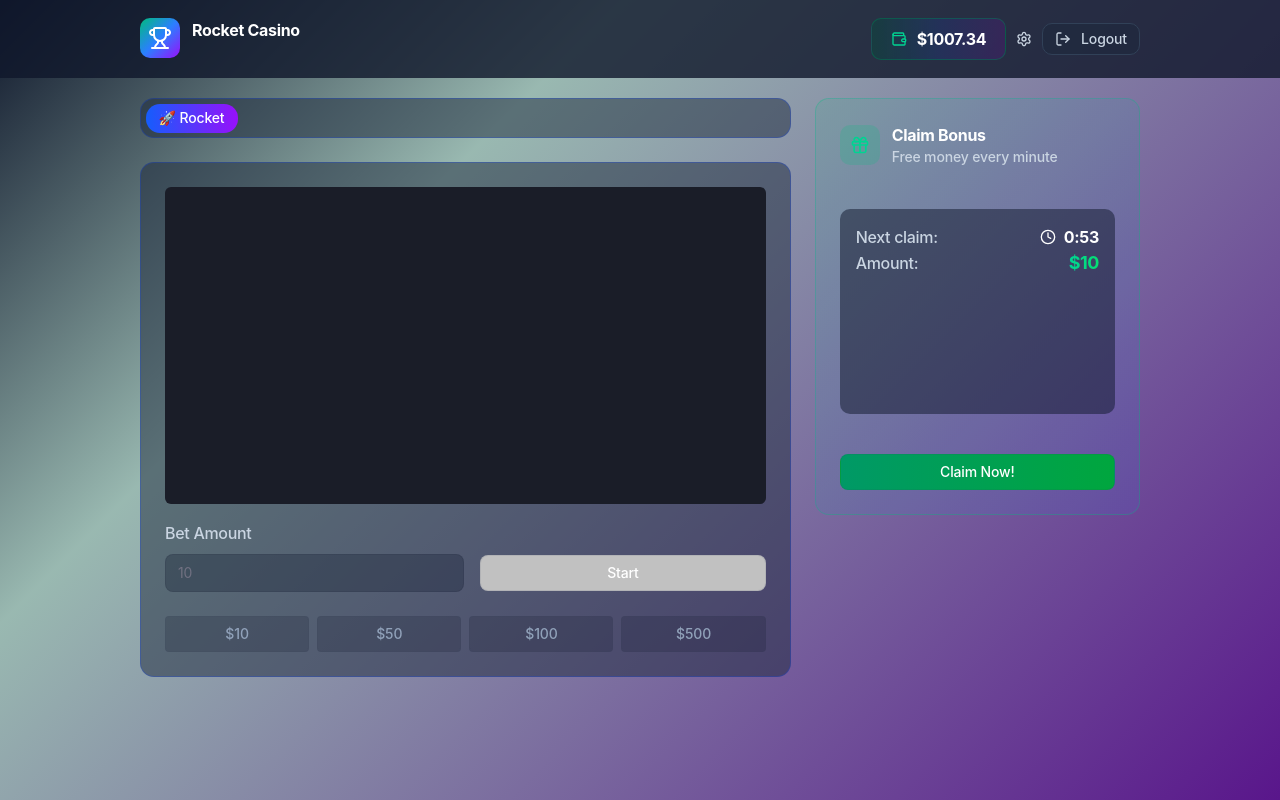
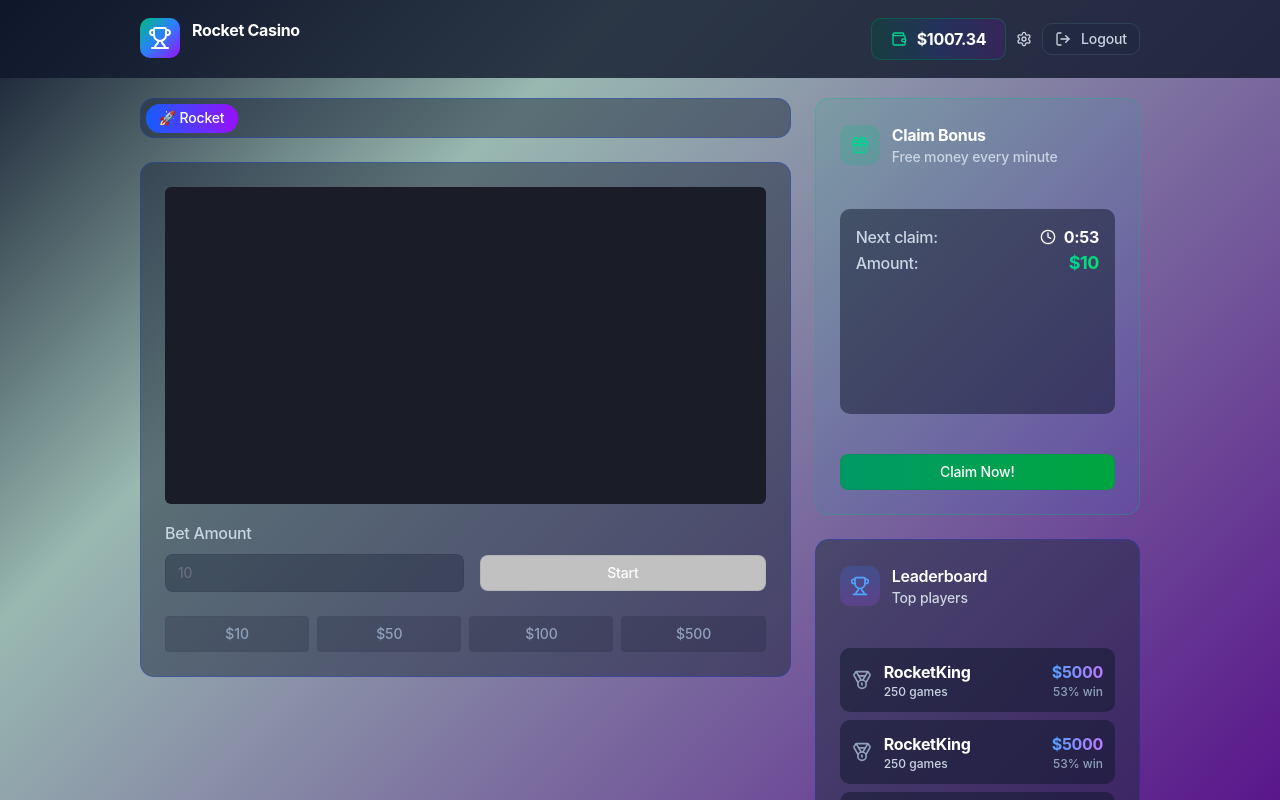
Before and after one commit to Nikiforuk/rocket-casino, a React (Vite) app: page / in a window 1280 px wide. Built offline with nearby package versions, Linux system fonts and the light colour scheme.

Commit message:
added leaderboard

```diff
--- a/src/features/board/components/BonusSystem.module.scss
+++ b/src/features/board/components/BonusSystem.module.scss
@@ -8,6 +8,7 @@
   padding: 24px;
   border: 1px solid var(--emerald-mist);
   background: $gradient-transparent-green-to-blue;
+  margin-bottom: 24px;
 }
 
 .top {
--- /dev/null
+++ b/src/features/board/components/LeaderCard.module.scss
@@ -0,0 +1,56 @@
+@import '../../../shared/styles/variables';
+@import '../../../shared/styles/mixins';
+@import '../../../shared/styles/extends';
+
+.container {
+  @include flex($align: center, $justify: space-between);
+  width: 100%;
+  padding: 12px;
+  border-radius: 10px;
+  background: var(--twilight-veil);
+}
+
+.sumGames {
+  @include flex($align: center);
+  gap: 12px;
+
+  &_icon {
+    width: 20px;
+    height: 20px;
+  }
+
+  &_title {
+    @extend %i-regular-16-lg;
+    font-weight: 700;
+  }
+
+  &_sum {
+    @extend %i-medium-12;
+    color: var(--gray-100);
+  }
+
+  &_position {
+    @extend %i-regular-16-lg;
+    color: var(--gray-400);
+  }
+}
+
+.sumWin {
+  display: grid;
+  justify-items: flex-end;
+
+  &_currency {
+    @extend %i-regular-16-lg;
+    font-weight: 700;
+    background: $gradient-blue-to-pink;
+    background-clip: text;
+    -webkit-background-clip: text;
+    color: transparent;
+    -webkit-text-fill-color: transparent;
+  }
+
+  &_percents {
+    @extend %i-medium-12;
+    color: var(--gray-200);
+  }
+}
--- /dev/null
+++ b/src/features/board/components/LeaderCard.tsx
@@ -0,0 +1,28 @@
+import styles from './LeaderCard.module.scss';
+
+interface LeaderCardProps {
+  icon?: string;
+  title?: string;
+  sum?: string;
+  currency?: string;
+  persents?: string;
+}
+
+export default function LeaderCard({ icon, title, sum, currency, persents }: LeaderCardProps) {
+  return (
+    <div className={styles.container}>
+      <div className={styles.sumGames}>
+        <img src={icon} className={styles.sumGames_icon} alt="position-icon" />
+        {/* <p className={styles.sumGames_position}>#4</p> */}
+        <div>
+          <h3 className={styles.sumGames_title}>{title}</h3>
+          <p className={styles.sumGames_sum}>{sum}</p>
+        </div>
+      </div>
+      <div className={styles.sumWin}>
+        <b className={styles.sumWin_currency}>{currency}</b>
+        <p className={styles.sumWin_percents}>{persents} win</p>
+      </div>
+    </div>
+  );
+}
--- /dev/null
+++ b/src/features/board/components/Leaderboard.module.scss
@@ -0,0 +1,62 @@
+@import '../../../shared/styles/variables';
+@import '../../../shared/styles/mixins';
+@import '../../../shared/styles/extends';
+
+.container {
+  border: 1px solid var(--blue-600);
+  border-radius: 14px;
+  background: var(--overlay-dark-a50);
+  padding: 24px;
+}
+
+.top {
+  @include flex($align: center, $justify: flex-start);
+  gap: 12px;
+  margin-bottom: 40px;
+}
+
+.gradientBlock {
+  @include flex($align: center, $justify: center);
+  width: 40px;
+  height: 40px;
+  background: $gradient-purple-to-mint;
+  border-radius: 10px;
+
+  &_icon {
+    width: 20px;
+    height: 20px;
+  }
+}
+
+.sideBlock {
+  &_title {
+    @extend %i-medium-16;
+    font-weight: 600;
+  }
+
+  &_subtitle {
+    @extend %i-medium-14-lg;
+    color: var(--gray-100);
+  }
+}
+
+.players {
+  @include flex($align: center, $justify: center, $direction: column);
+  gap: 8px;
+  margin-bottom: 40px;
+}
+
+.line {
+  width: 100%;
+  border: 0.5px solid var(--gray-500);
+  margin-bottom: 17.5px;
+}
+
+.rank {
+  @include flex($align: center, $justify: center);
+
+  &_text {
+    @extend %i-medium-14-lg;
+    color: var(--gray-100);
+  }
+}
--- /dev/null
+++ b/src/features/board/components/Leaderboard.tsx
@@ -0,0 +1,37 @@
+import styles from './Leaderboard.module.scss';
+import LeaderCard from './LeaderCard';
+import gobletIcon from '../../../assets/icons/goblet-gradient.svg';
+import medalIcon from '../../../assets/icons/medal.svg';
+
+export default function Leaderboard() {
+  const players = [1, 2, 3];
+  return (
+    <div className={styles.container}>
+      <div className={styles.top}>
+        <div className={styles.gradientBlock}>
+          <img src={gobletIcon} className={styles.gradientBlock_icon} alt="goblet-icon" />
+        </div>
+        <div className={styles.sideBlock}>
+          <h3 className={styles.sideBlock_title}>Leaderboard</h3>
+          <p className={styles.sideBlock_subtitle}>Top players</p>
+        </div>
+      </div>
+      <div className={styles.players}>
+        {players.map((_, i) => (
+          <LeaderCard
+            key={i}
+            icon={medalIcon}
+            title="RocketKing"
+            sum="250 games"
+            currency="$5000"
+            persents="53%"
+          />
+        ))}
+      </div>
+      <div className={styles.line} />
+      <div className={styles.rank}>
+        <p className={styles.rank_text}>Your rank: #1</p>
+      </div>
+    </div>
+  );
+}
--- a/src/index.css
+++ b/src/index.css
@@ -43,6 +43,7 @@
   --purple-100: #C27AFF;
   --purple-200: #9810FA;
   --purple-300: #59168B;
+  --purple-a10: rgba(173, 70, 255, 0.2);
   --purple-a20: rgba(89, 22, 139, 0.2);
   --purple-a30: rgba(89, 22, 139, 0.3);
 
@@ -70,7 +71,7 @@ html, body {
   font-family: 'Inter', sans-serif;
   font-weight: 400;
   height: 100%;
-  overflow: hidden;
+  overflow-x: hidden;
   margin: 0;
   color: var(--white);
 }
--- a/src/pages/Home.tsx
+++ b/src/pages/Home.tsx
@@ -1,6 +1,7 @@
 import styles from './Home.module.scss';
 import BonusSystem from '../features/board/components/BonusSystem';
 import Header from '../features/board/components/Header';
+import Leaderboard from '../features/board/components/Leaderboard';
 import RocketGame from '../features/board/components/RocketGame';
 import TabList from '../features/board/components/TabList';
 // import Modal from '../features/modal/components/Modal';
@@ -16,6 +17,7 @@ export default function Home() {
         </div>
         <div className={styles.content}>
           <BonusSystem />
+          <Leaderboard />
         </div>
         {/* <Modal />  */}
       </main>
--- a/src/shared/styles/_variables.scss
+++ b/src/shared/styles/_variables.scss
@@ -68,3 +68,14 @@ $gradient-overlay-mix: linear-gradient(
   var(--blue-700) 50%,
   var(--purple-a30) 100%
 );
+
+$gradient-purple-to-mint: linear-gradient(
+  var(--overlay-blue-a20),
+  var(--purple-a10)
+);
+
+$gradient-blue-to-pink: linear-gradient(
+  90deg,
+  var(--blue-200) 0%,
+  var(--purple-100) 100%
+);
```
